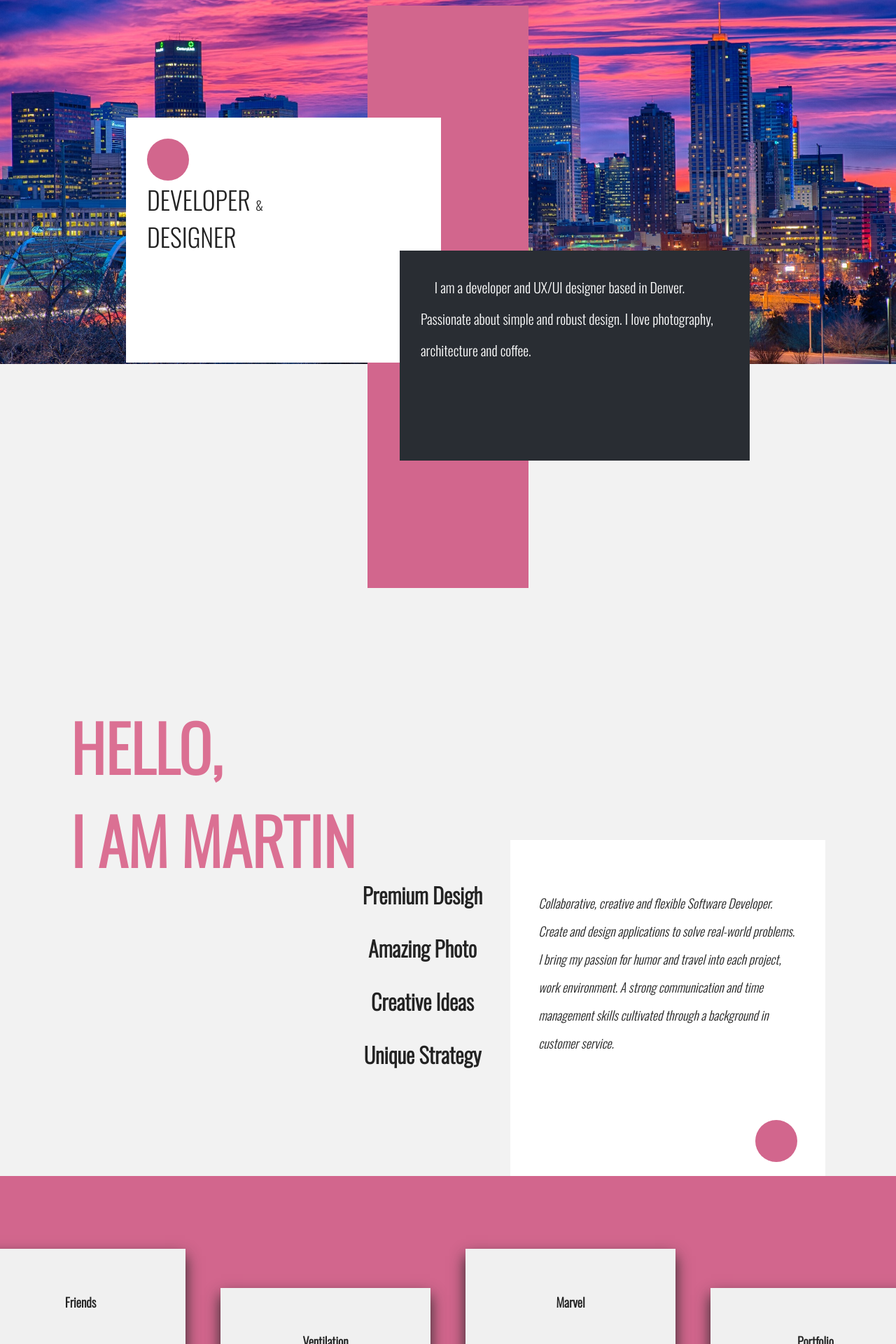
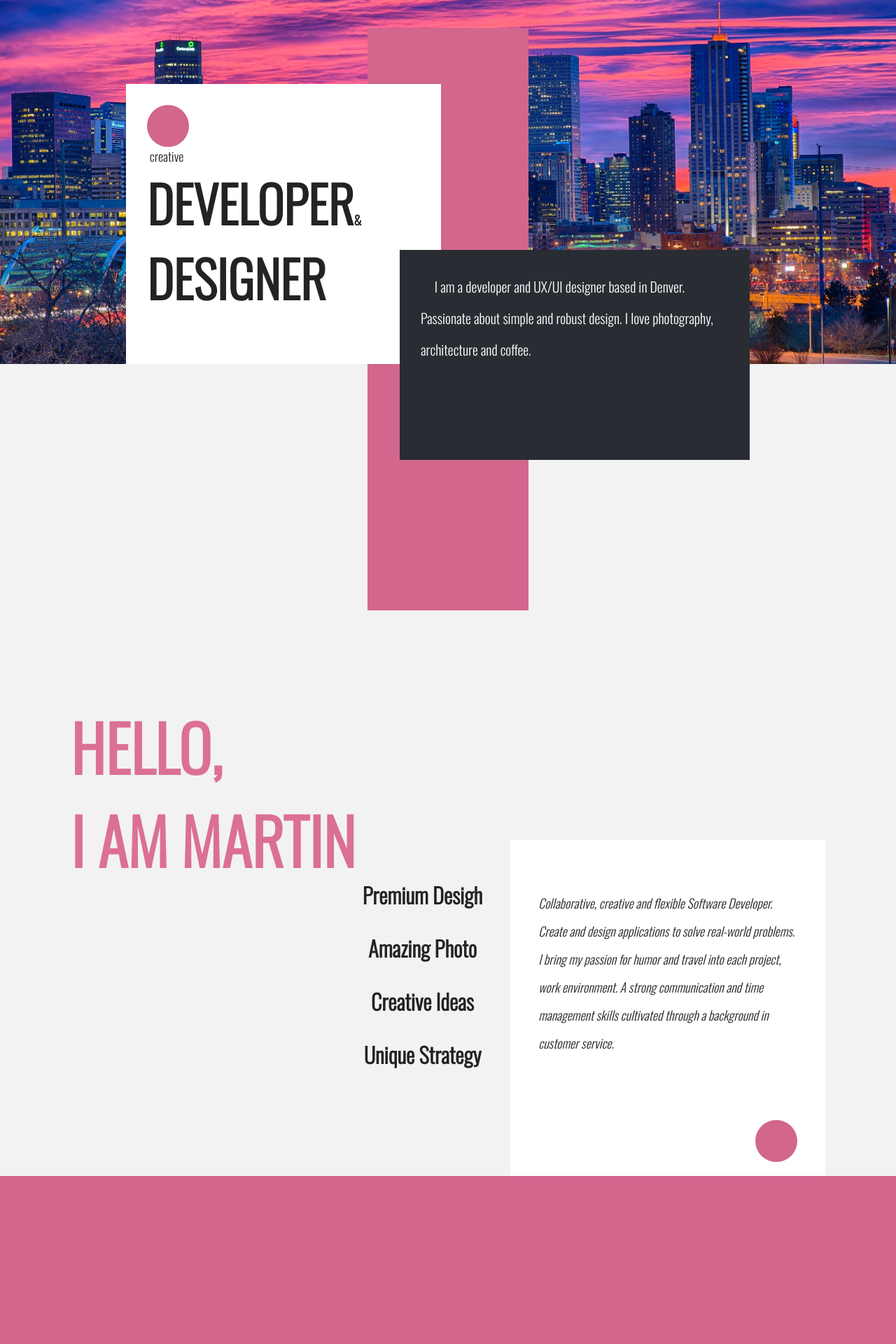
Before and after one commit to martinstojmenovski/Portfolio, a React (Create React App) app: page / in a window 1280 px wide. Shown: the part 200-2120 px from the top of the page at 70% size. Built offline with nearby package versions, Linux system fonts and the light colour scheme.

Commit message:
css design

```diff
--- a/src/Components/About.js
+++ b/src/Components/About.js
@@ -2,6 +2,7 @@ import './about.css'
 function About({ about }) {
 
     return (
+      <div className='about-page'>
       <div ref={about} className="about">
 
         <div><h1 className='hello'>HELLO, <br/> I AM MARTIN</h1></div>
@@ -18,8 +19,10 @@ function About({ about }) {
               A strong communication and time management skills
               cultivated through a background in customer service.</p></div>
               <div className='dot'></div>
+              </div>
 
-              </div>
+      </div>
+      <footer></footer>
       </div>
     );
   }
--- a/src/Components/Home.css
+++ b/src/Components/Home.css
@@ -16,14 +16,14 @@
   width: 230px;
   height: 130%;
   background:#d2668d ;
-   top: 20%;
+   top: 25%;
 }
 .brand-statement{
   position: relative;
   background: white;
   width: 450px;
-  height: 350px;
-  top: 20vh;
+  height: 400px;
+  top: 10vh;
   right: 150%;
   padding: 30px;
 }
@@ -41,6 +41,7 @@
   background:#292d33 ;
   left: 20%;
   padding: 30px;
+  top:-10%;
 }
 .front-layout .statement{
   color: white;
@@ -52,6 +53,6 @@
   -moz-transform: scale(1, 2);
   -o-transform: scale(1, 2);
   transform: scale(1, 2); */
-  font-size: 2em;
-  font-weight: 200;
+  font-size: 4em;
+  font-weight: 800;
 }
--- a/src/Components/Home.js
+++ b/src/Components/Home.js
@@ -6,8 +6,8 @@ function Home({ home }) {
         <div className='spine'>
           <div className='brand-statement'>
             <div className='dot'></div>
-            {/* <p style={{ fontSize: '1rem', paddingTop: '20px' }}>&nbsp;creative</p> */}
-            <h1 className="developer" >DEVELOPER    <span style={{ fontSize: '1rem' }}>&</span>      <br/>DESIGNER</h1>
+            <p style={{ fontSize: '1rem', fontWeight:'600px' }}>&nbsp;creative</p>
+            <h1 className="developer" >DEVELOPER<span style={{ fontSize: '1rem' }}>&</span><br/>DESIGNER</h1>
             {/* <h1 className='designer'></h1> */}
 
           </div>
--- a/src/Components/about.css
+++ b/src/Components/about.css
@@ -48,3 +48,8 @@ flex-direction: row;
     font-size: 1.7rem;
     font-weight: 700;
 }
+.about-page footer{
+    height: 30vh;
+    width: 100%;
+    background-color: #d2668d;
+}
--- a/src/Components/project.css
+++ b/src/Components/project.css
@@ -1,7 +1,7 @@
 .project-page{
   display: flex;
   flex-direction: column;
-  height: 110vh;
+  height: 140vh;
   width: 100%;
 
 
```
